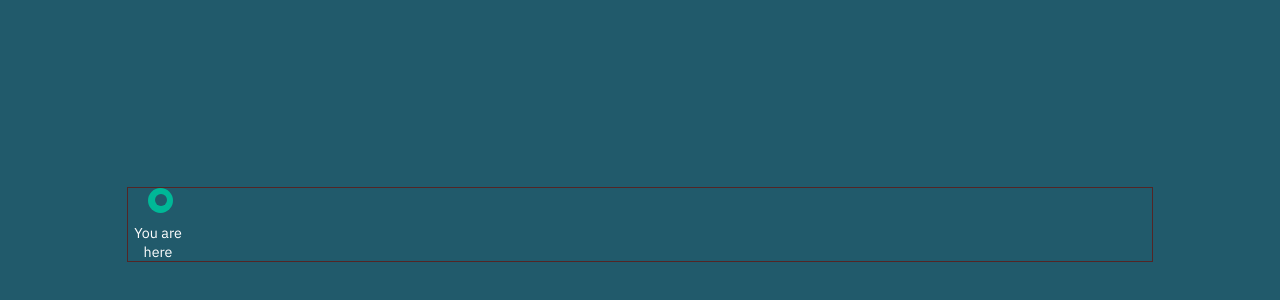
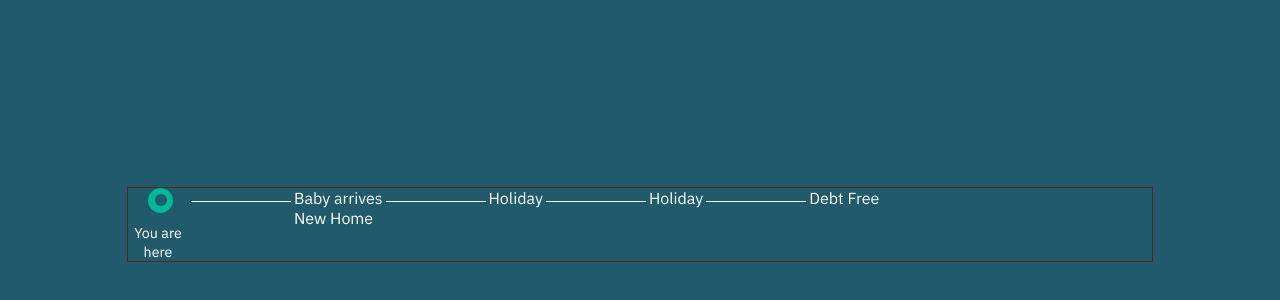
Before and after one commit to bimbowande/life_cheq_timeline, a React (Create React App) app: page /#/ in a window 1280 px wide. Shown: the part 176-476 px from the top of the page. Built offline with nearby package versions, Linux system fonts and the light colour scheme.

Commit message:
skeletal arrangement

```diff
--- a/src/Api/types.tsx
+++ b/src/Api/types.tsx
@@ -5,7 +5,8 @@ export interface Igoals {
 }
 export interface ITimeline {
     date: string,
-    goals:Igoals[]
+    goals:Igoals[];
+    index?:number
 }
 
 
--- a/src/Pages/Home.tsx
+++ b/src/Pages/Home.tsx
@@ -3,7 +3,9 @@ import { Layout } from '../components/Layout';
 import '../styles/components/_home.scss';
 import { GoalList } from '../Api/Api';
 import { DoubleRing } from '../components/DoubleRing';
+
 import {ITimeline} from '../Api/types'
+import { GroupTimeline } from '../components/GroupTimeline';
 
 
 export const Home: React.FC<{}> = () => {
@@ -11,8 +13,8 @@ export const Home: React.FC<{}> = () => {
     <Layout>
         <div className='home_container'>
           <div className='timeline_display'>
-            { GoalList && <DoubleRing text={`You are here`}/> }
-            {GoalList.map((goal: ITimeline, index:number) => <div></div>)}
+            { GoalList && <DoubleRing text={` You are here `}/> }
+            { GoalList.map((goal: ITimeline, index:number) => <GroupTimeline date={goal.date} goals={goal.goals}/>) }
           </div>
         </div>
     </Layout>
--- /dev/null
+++ b/src/components/GroupTimeline.tsx
@@ -0,0 +1,16 @@
+import React from 'react'
+import { ITimeline,Igoals } from '../Api/types';
+import '../styles/components/_grouptimeline.scss';
+import { TimelineCard } from './TimelineCards';
+
+
+export const GroupTimeline:React.FC<ITimeline> = ITimeline => {
+  return (
+    <div className='timeline_group'>
+        <div className='timeline_group_line'></div>
+        <div className='timeline_group_cards'>
+            {ITimeline?.goals.map((goal:Igoals, index:number) => <TimelineCard text={goal?.description}/>)}
+        </div>
+    </div>
+  )
+}
--- a/src/components/TimelineCards.tsx
+++ b/src/components/TimelineCards.tsx
@@ -8,7 +8,7 @@ interface ITimelineCards  {
 
 }
 
-export const TimelineCards:React.FC<ITimelineCards> = (ITimeLineCards) => {
+export const TimelineCard:React.FC<ITimelineCards> = (ITimeLineCards) => {
   return (
     <div className='timeline_card'>
         <div className='timeline_card_inner'></div>
--- a/src/styles/Abstract/_mixins.scss
+++ b/src/styles/Abstract/_mixins.scss
@@ -7,3 +7,8 @@
     width: 100%;
     height: 100%;
 }
+
+@mixin  flex {
+    display: flex;
+
+}
--- /dev/null
+++ b/src/styles/components/_grouptimeline.scss
@@ -0,0 +1,13 @@
+@import  '../Abstract/variables' ;
+@import '../Abstract/mixins';
+
+.timeline_group_line{
+    height: 10px;
+    width: 100px;
+    border-bottom:1px solid $white_color;
+    margin: 3px;
+}
+
+.timeline_group{
+    @include flex;
+}
--- a/src/styles/components/_home.scss
+++ b/src/styles/components/_home.scss
@@ -12,4 +12,5 @@
 .timeline_display{
     border:1px solid rgb(83, 37, 37);
     width:80%;
+    display: flex;
 }
```
Also changed, not shown: src/styles/Abstract/_functions.scss (added, +19 -0 lines), src/styles/components/_doublering.scss (line endings or trailing spaces).
